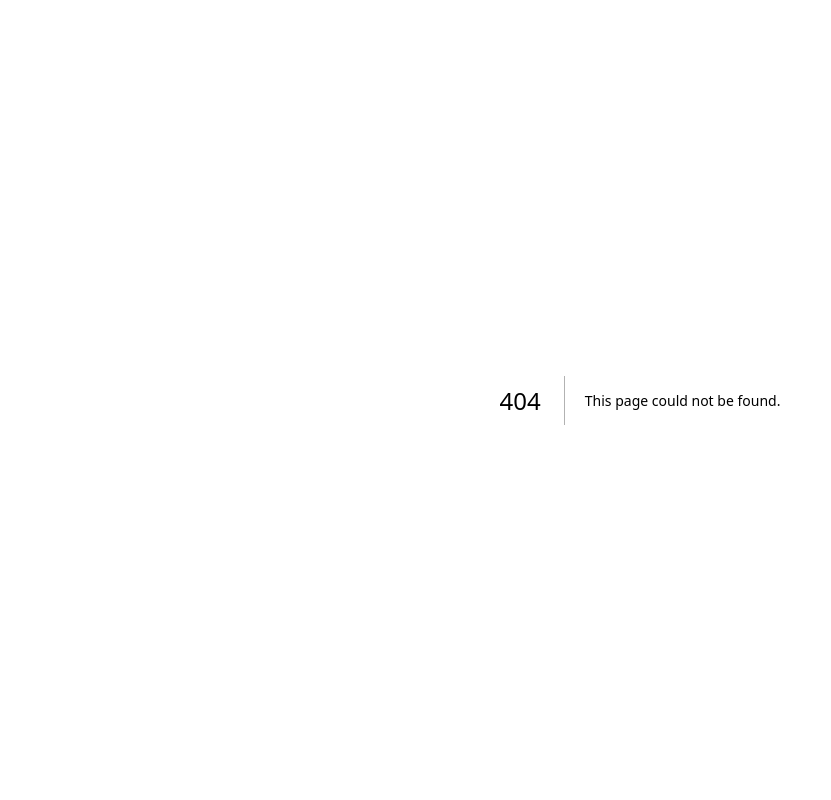
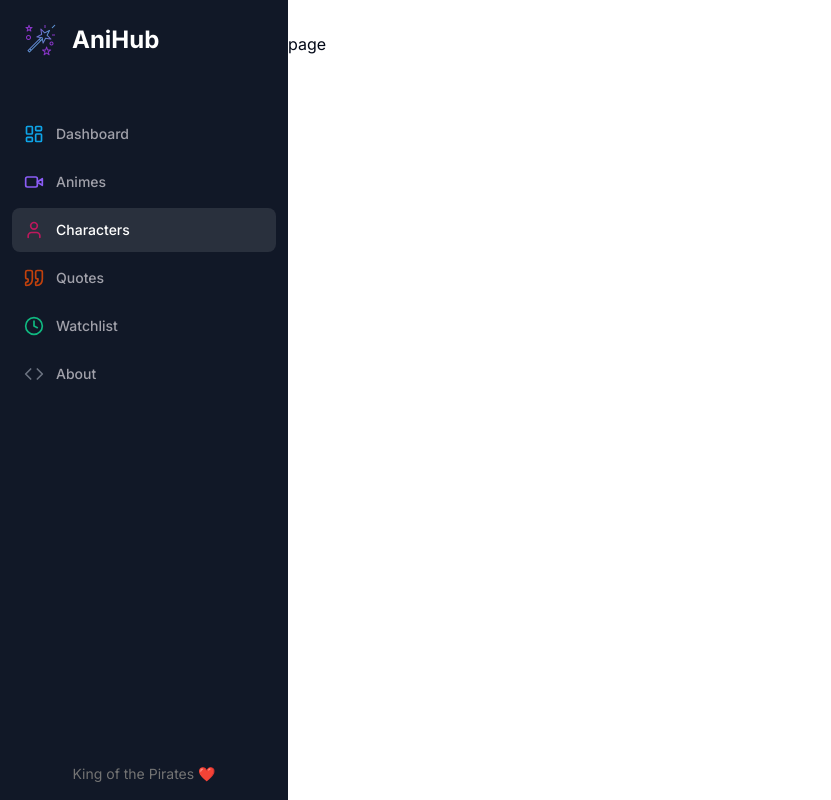
Before and after one commit to NikChhillar/AiShinobi, a Next.js app: page /characters in a window 1280 px wide. Before the commit this address had no page. Shown: the whole page, without its empty margins (0-831 px from the left). Built offline with nearby package versions, Linux system fonts and the light colour scheme.

Commit message:
dashboard page 🤍

```diff
--- /dev/null
+++ b/app/(dashboard)/(routes)/about/page.tsx
@@ -0,0 +1,9 @@
+import React from 'react'
+
+const page = () => {
+  return (
+    <div>page</div>
+  )
+}
+
+export default page
--- /dev/null
+++ b/app/(dashboard)/(routes)/animes/page.tsx
@@ -0,0 +1,9 @@
+import React from 'react'
+
+const page = () => {
+  return (
+    <div>page</div>
+  )
+}
+
+export default page
--- /dev/null
+++ b/app/(dashboard)/(routes)/characters/page.tsx
@@ -0,0 +1,9 @@
+import React from 'react'
+
+const page = () => {
+  return (
+    <div>page</div>
+  )
+}
+
+export default page
--- a/app/(dashboard)/(routes)/dashboard/page.tsx
+++ b/app/(dashboard)/(routes)/dashboard/page.tsx
@@ -4,49 +4,41 @@ import { Card } from "@/components/ui/card";
 import { cn } from "@/lib/utils";
 import {
   ArrowRight,
-  Code,
-  ImageIcon,
-  MessageSquare,
-  Music,
+  ClockIcon,
+  QuoteIcon,
+  UserIcon,
   VideoIcon,
 } from "lucide-react";
 import { useRouter } from "next/navigation";
 
 const tools = [
   {
-    label: "Conversation",
-    icon: MessageSquare,
-    href: "/conversation",
+    label: "Top Animes",
+    icon: VideoIcon,
+    href: "/animes",
     color: "text-violet-500",
     bgColor: "bg-violet-500/10",
   },
   {
-    label: "Music Generation",
-    icon: Music,
-    href: "/music",
+    label: "Top Characters",
+    icon: UserIcon,
+    href: "/characters",
     color: "text-emerald-500",
     bgColor: "bg-emerald-500/10",
   },
   {
-    label: "Image Generation",
-    icon: ImageIcon,
+    label: "Top Quotes",
+    icon: QuoteIcon,
     color: "text-pink-700",
     bgColor: "bg-pink-700/10",
-    href: "/image",
+    href: "/quotes",
   },
   {
-    label: "Video Generation",
-    icon: VideoIcon,
+    label: "Watchlist",
+    icon: ClockIcon,
     color: "text-orange-700",
     bgColor: "bg-orange-700/10",
-    href: "/video",
-  },
-  {
-    label: "Code Generation",
-    icon: Code,
-    color: "text-green-700",
-    bgColor: "bg-green-700/10",
-    href: "/code",
+    href: "/watchlist",
   },
 ];
 
@@ -57,10 +49,10 @@ const DashboardPage = () => {
     <div>
       <div className="mb-8 space-y-4">
         <h2 className="text-2xl md:text-3xl font-bold text-center">
-          AiShinobi Dashboard 🔗
+          AniHub Dashboard...
         </h2>
         <p className="text-muted-foreground font-light p-1 text-sm md:text-lg text-center">
-          Step into the future of AI-driven ingenuity with AiShinobi today
+          Curate, collect, and conquer your top 15 anime universe.
         </p>
       </div>
       <div className="px-4 md:px-20 lg:px-32 space-y-4">
--- /dev/null
+++ b/app/(dashboard)/(routes)/quotes/page.tsx
@@ -0,0 +1,9 @@
+import React from 'react'
+
+const page = () => {
+  return (
+    <div>page</div>
+  )
+}
+
+export default page
--- /dev/null
+++ b/app/(dashboard)/(routes)/watchlist/page.tsx
@@ -0,0 +1,9 @@
+import React from 'react'
+
+const page = () => {
+  return (
+    <div>page</div>
+  )
+}
+
+export default page
--- a/components/Sidebar.tsx
+++ b/components/Sidebar.tsx
@@ -2,12 +2,11 @@
 
 import { cn } from "@/lib/utils";
 import {
+  ClockIcon,
   Code,
-  ImageIcon,
   LayoutDashboard,
-  MessageSquare,
-  Music,
-  Settings,
+  QuoteIcon,
+  UserIcon,
   VideoIcon,
 } from "lucide-react";
 import Image from "next/image";
@@ -22,40 +21,34 @@ const routes = [
     color: "text-sky-500",
   },
   {
-    label: "Conversation",
-    icon: MessageSquare,
-    href: "/conversation",
+    label: "Animes",
+    icon: VideoIcon,
+    href: "/animes",
     color: "text-violet-500",
   },
   {
-    label: "Image Generation",
-    icon: ImageIcon,
+    label: "Characters",
+    icon: UserIcon,
     color: "text-pink-700",
-    href: "/image",
+    href: "/characters",
   },
   {
-    label: "Video Generation",
-    icon: VideoIcon,
+    label: "Quotes",
+    icon: QuoteIcon,
     color: "text-orange-700",
-    href: "/video",
+    href: "/quotes",
   },
   {
-    label: "Music Generation",
-    icon: Music,
+    label: "Watchlist",
+    icon: ClockIcon,
     color: "text-emerald-500",
-    href: "/music",
+    href: "/watchlist",
   },
   {
-    label: "Code Generation",
+    label: "About",
     icon: Code,
-    color: "text-green-700",
-    href: "/code",
-  },
-  {
-    label: "Settings",
-    icon: Settings,
     color: "text-gray-500",
-    href: "/settings",
+    href: "/about",
   },
 ];
 
@@ -69,7 +62,7 @@ const Sidebar = () => {
           <div className="relative h-8 w-8 mr-4 text-sky-500">
             <Image fill alt="shinobi-logo" src={"/logo.png"} />
           </div>
-          <h1 className={"text-2xl font-bold"}>AI-Shinobi</h1>
+          <h1 className={"text-2xl font-bold"}>AniHub</h1>
         </Link>
         <div className="space-y-1">
           {routes.map((route) => (
```
